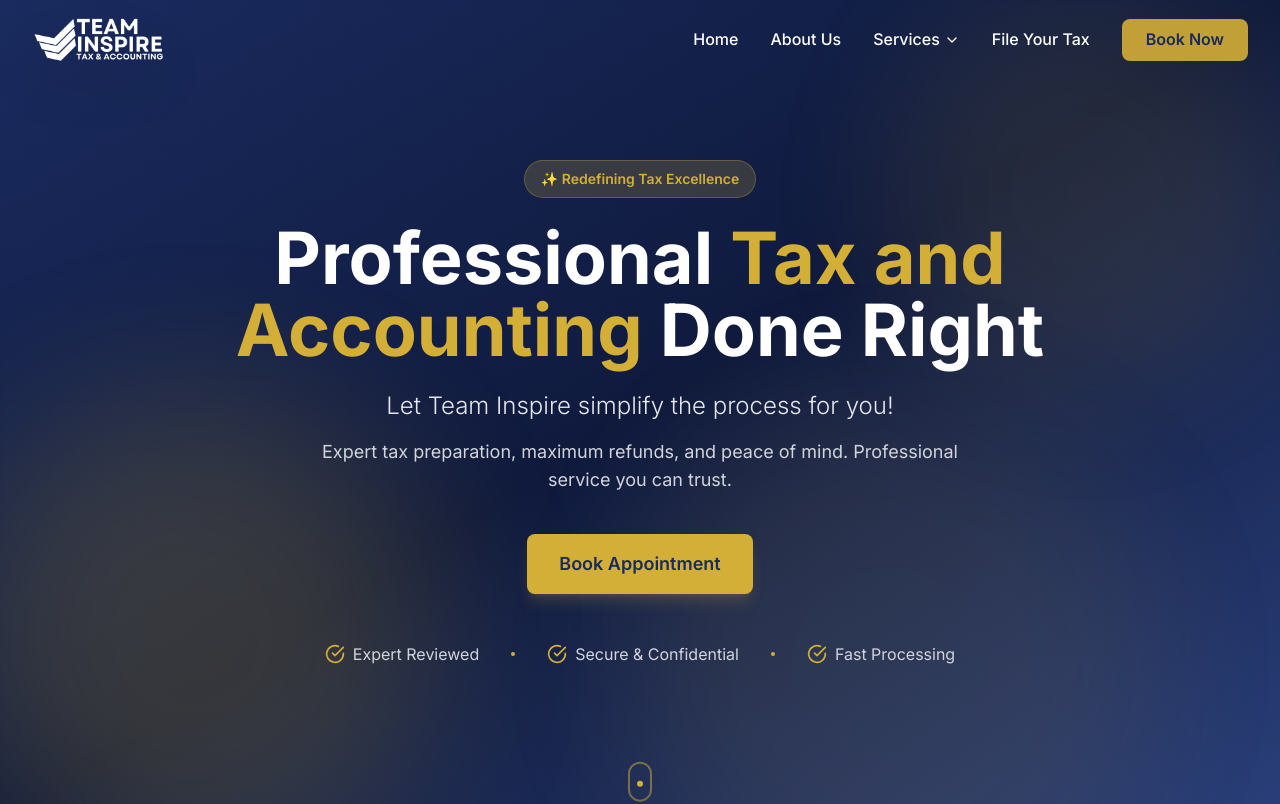
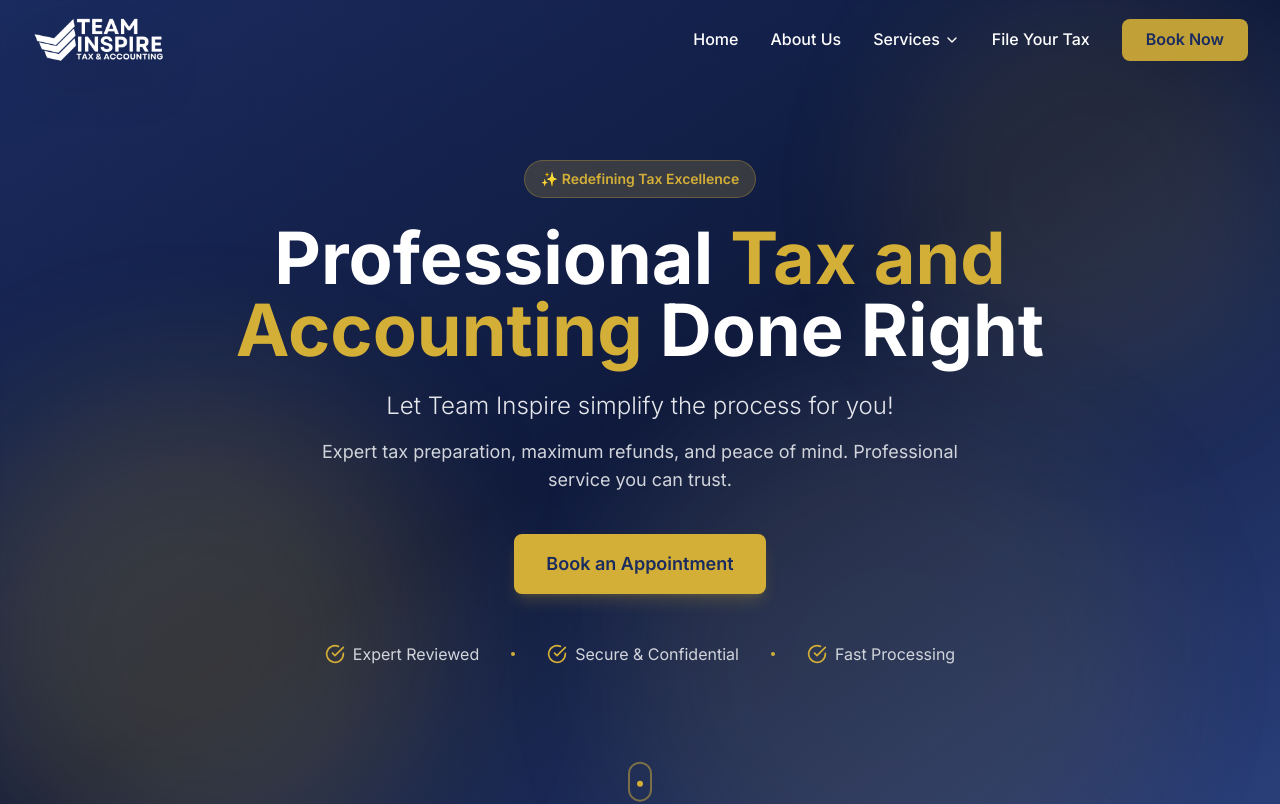
Before and after one commit to ABHAY200/team-inspire-website, a Next.js app: page / in a window 1280 px wide. Shown: the top 804 px of the page. Built offline with nearby package versions, Linux system fonts and the light colour scheme.

Commit message:
fix: Update button text for appointment booking consistency

```diff
--- a/app/book-now/page.tsx
+++ b/app/book-now/page.tsx
@@ -29,7 +29,7 @@
     },
     {
       icon: <Clock size={24} />,
-      title: "Business Hours",
+      title: "Opening Hours",
       content: CONTACT_INFO.businessHours.weekdays,
       subcontent: CONTACT_INFO.businessHours.saturday,
     },
@@ -111,7 +111,7 @@
                   size="md"
                   className="bg-gold hover:bg-gold-light"
                 >
-                  Book Appointment
+                  Book an Appointment
                 </Button>
               </div>
             </motion.div>
@@ -137,7 +137,7 @@
                     frameBorder="0"
                     marginHeight={0}
                     marginWidth={0}
-                    title="Book Appointment Form"
+                    title="Book an Appointment Form"
                     className="w-full min-h-[800px]"
                     style={{ border: 'none' }}
                   >
--- a/app/file-your-tax/page.tsx
+++ b/app/file-your-tax/page.tsx
@@ -175,7 +175,7 @@
             </p>
             <div className="flex flex-col sm:flex-row gap-4 justify-center">
               <Button href="/book-now" variant="outline" size="lg" className="border-gold text-gold hover:bg-gold hover:text-navy">
-                Book Appointment
+                Book an Appointment
               </Button>
             </div>
           </motion.div>
--- a/app/page.tsx
+++ b/app/page.tsx
@@ -191,7 +191,7 @@
                 size="lg"
                 className="text-base sm:text-lg px-6 sm:px-8 py-3 sm:py-4 w-full sm:w-auto max-w-xs sm:max-w-none shadow-2xl shadow-gold/20 hover:shadow-gold/40 transition-all"
               >
-                Book Appointment
+                Book an Appointment
               </Button>
             </motion.div>
 
```
